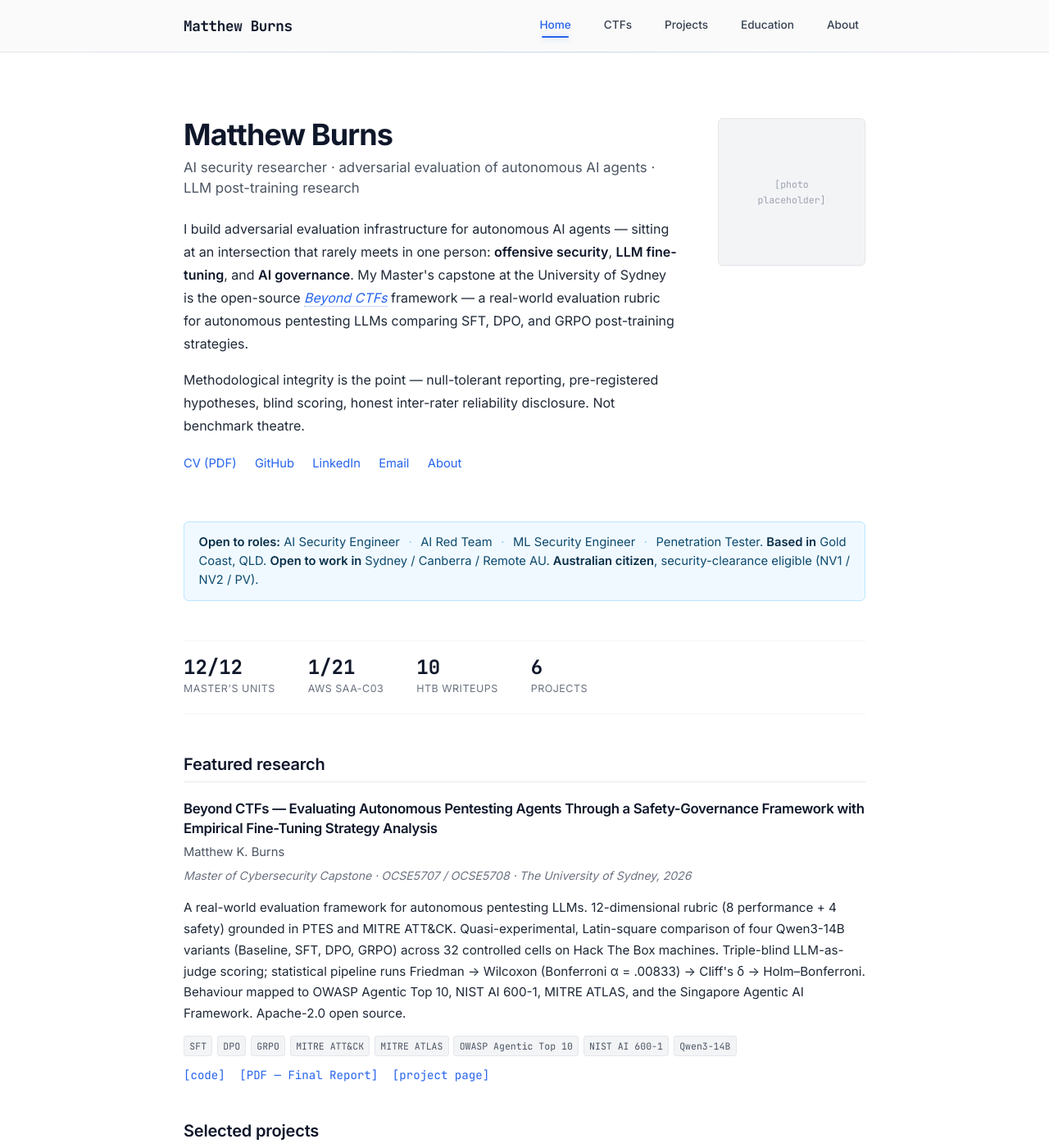
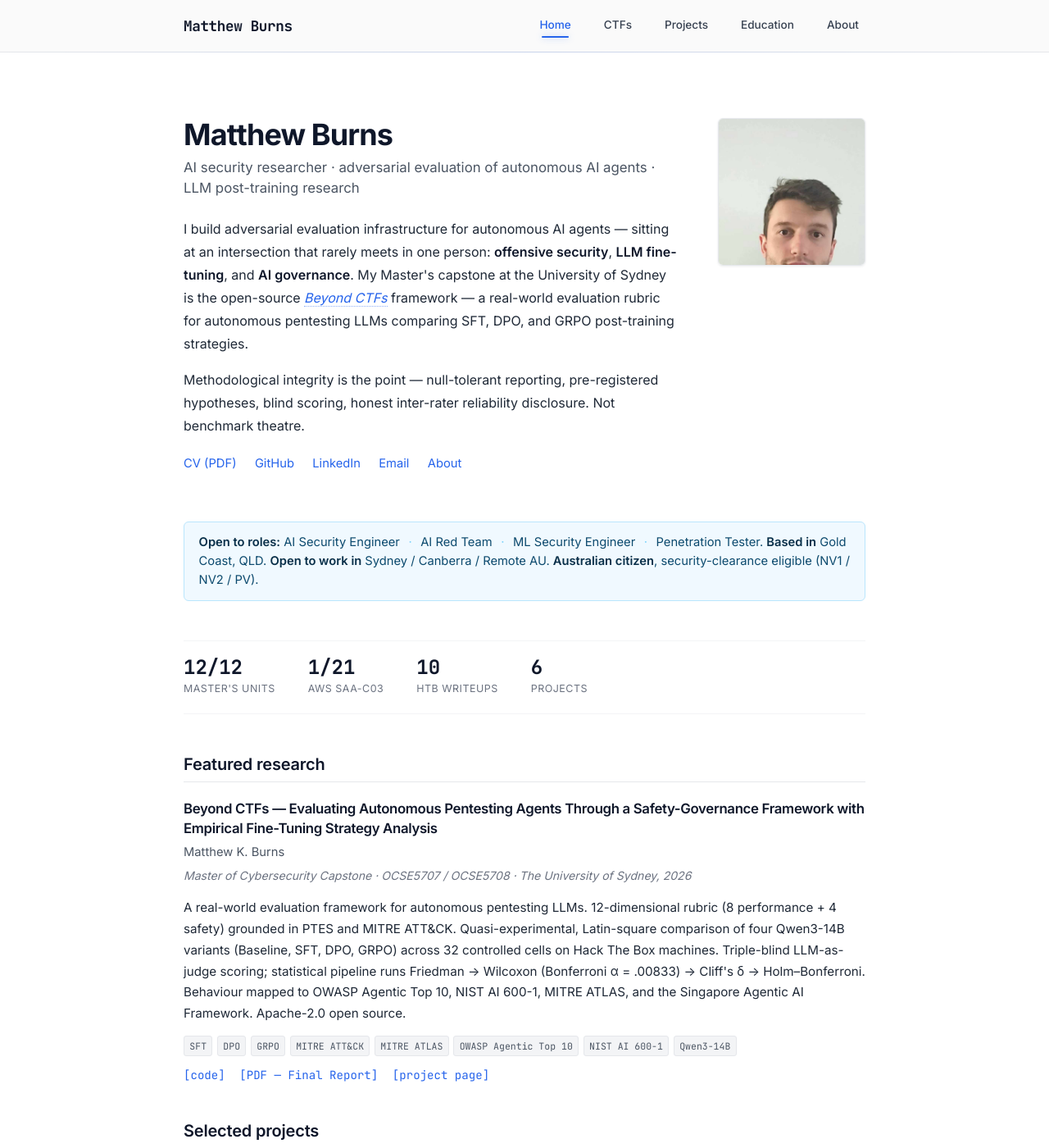
Before and after one commit to mburns00/mburns00.github.io, a Jekyll site: the page built from index.html, in a window 1280 px wide and 1400 px high. Shown: the whole window at 82% size. Built offline with Jekyll 4.4.1, drawn with Linux system fonts in a browser that asks for light colours; some web fonts are replaced.

Commit message:
home: add real profile photo (matthew-burns.jpg)

```diff
--- a/index.html
+++ b/index.html
@@ -69,17 +69,11 @@ title: "Home"
     width: 180px;
     height: 180px;
     border-radius: 6px;
-    background: #f3f4f6;
+    object-fit: cover;
+    object-position: center top;
     border: 1px solid #e5e7eb;
-    display: flex;
-    align-items: center;
-    justify-content: center;
-    color: #9ca3af;
-    font-family: 'JetBrains Mono', monospace;
-    font-size: 0.72rem;
-    text-align: center;
-    padding: 1rem;
-    box-shadow: 0 1px 2px rgba(15, 23, 42, 0.04);
+    box-shadow: 0 1px 3px rgba(15, 23, 42, 0.08);
+    display: block;
   }
 
   /* ─── Inline availability banner ─── */
@@ -225,7 +219,7 @@ title: "Home"
         <a href="{{ '/about/' | relative_url }}">About</a>
       </div>
     </div>
-    <div class="rh-photo" aria-label="Profile photo placeholder">[photo<br>placeholder]</div>
+    <img class="rh-photo" src="{{ '/assets/images/matthew-burns.jpg' | relative_url }}" alt="Matthew Burns" loading="lazy" />
   </section>
 
   <!-- ─── AVAILABILITY ─── -->
```
Also changed, not shown: assets/images/matthew-burns.jpg (added).
